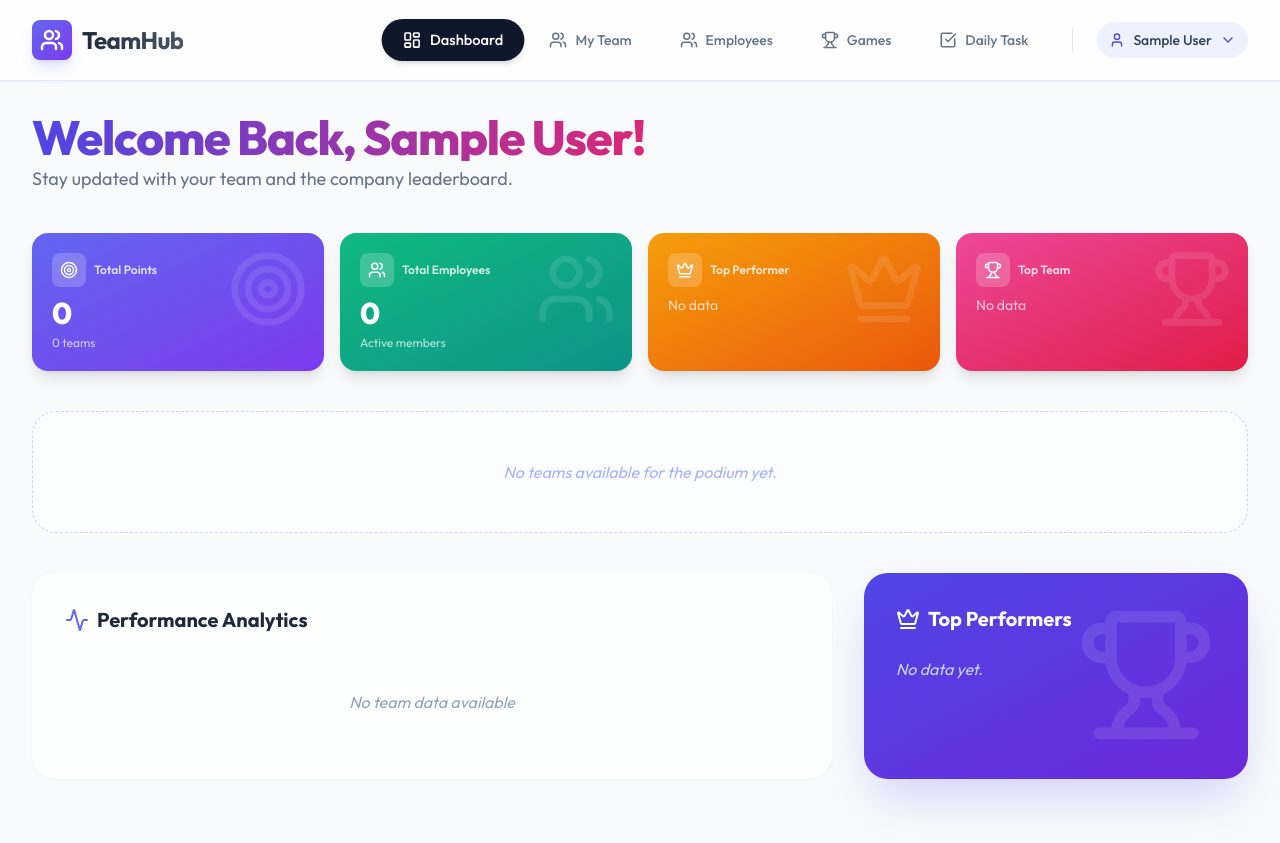
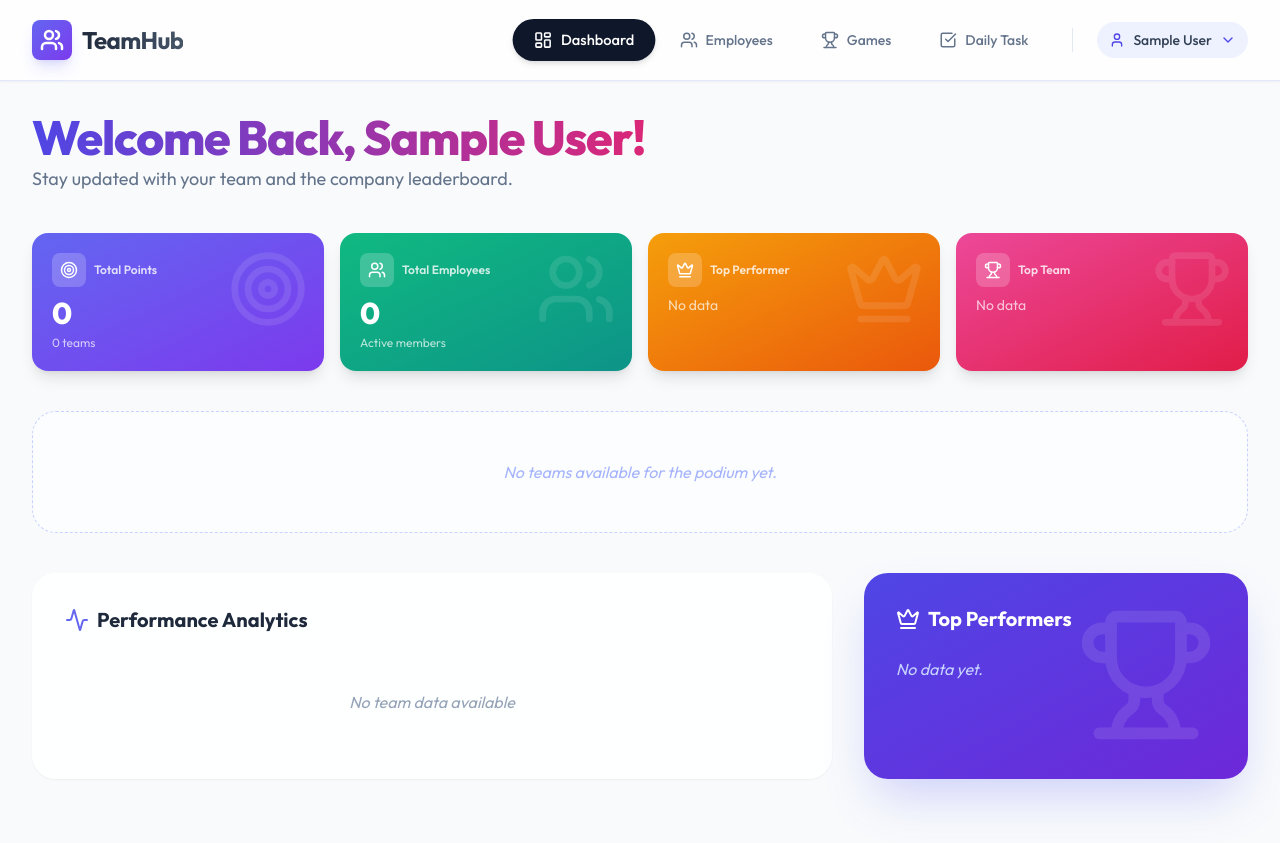
Before and after one commit to gouriiinandana/TeamHub, a React (Vite) app: page / in a window 1280 px wide. Built offline with nearby package versions, Linux system fonts and the light colour scheme; sample sign-in values are in the browser's storage.

Commit message:
Restrict My Team feature to Members only. Hidden navigation link and blocked route for Admins.

```diff
--- a/src/App.jsx
+++ b/src/App.jsx
@@ -80,7 +80,7 @@ function App() {
                 </ProtectedRoute>
               } />
               <Route path="/my-team" element={
-                <ProtectedRoute>
+                <ProtectedRoute memberOnly={true}>
                   <Layout>
                     <MyTeam />
                   </Layout>
--- a/src/components/Layout.jsx
+++ b/src/components/Layout.jsx
@@ -14,7 +14,7 @@ const Layout = ({ children }) => {
 
     const allNavItems = [
         { icon: LayoutDashboard, label: 'Dashboard', path: '/' },
-        { icon: Users, label: 'My Team', path: '/my-team' },
+        { icon: Users, label: 'My Team', path: '/my-team', memberOnly: true },
         { icon: Users, label: 'Employees', path: '/employees' },
         { icon: Layers, label: 'Teams', path: '/teams', adminOnly: true },
         { icon: Trophy, label: 'Games', path: '/games' },
@@ -22,7 +22,11 @@ const Layout = ({ children }) => {
         { icon: Building2, label: 'Workforce', path: '/company-workforce', adminOnly: true },
     ];
 
-    const navItems = allNavItems.filter(item => !item.adminOnly || currentUser?.role === 'Admin');
+    const navItems = allNavItems.filter(item => {
+        if (item.adminOnly) return currentUser?.role === 'Admin';
+        if (item.memberOnly) return currentUser?.role === 'Member';
+        return true;
+    });
 
     const handleLogout = () => {
         logout();
--- a/src/components/ProtectedRoute.jsx
+++ b/src/components/ProtectedRoute.jsx
@@ -2,7 +2,7 @@ import React from 'react';
 import { Navigate } from 'react-router-dom';
 import { useAuth } from '../context/AuthContext';
 
-const ProtectedRoute = ({ children, adminOnly = false }) => {
+const ProtectedRoute = ({ children, adminOnly = false, memberOnly = false }) => {
     const { isAuthenticated, currentUser } = useAuth();
 
     if (!isAuthenticated()) {
@@ -13,6 +13,10 @@ const ProtectedRoute = ({ children, adminOnly = false }) => {
         return <Navigate to="/" replace />;
     }
 
+    if (memberOnly && currentUser?.role === 'Admin') {
+        return <Navigate to="/" replace />;
+    }
+
     return children;
 };
 
```
